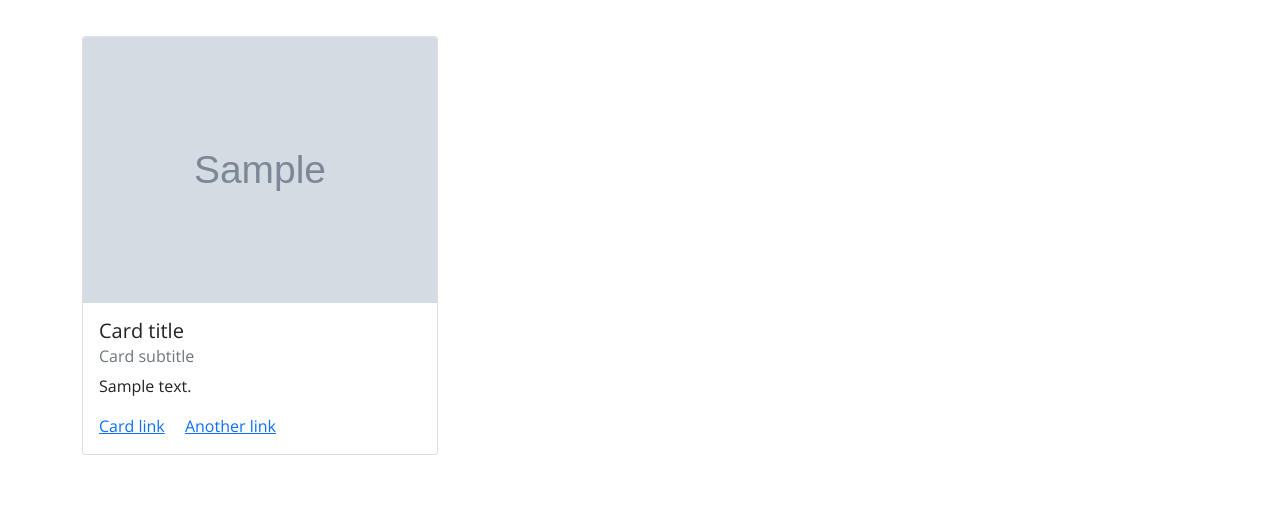
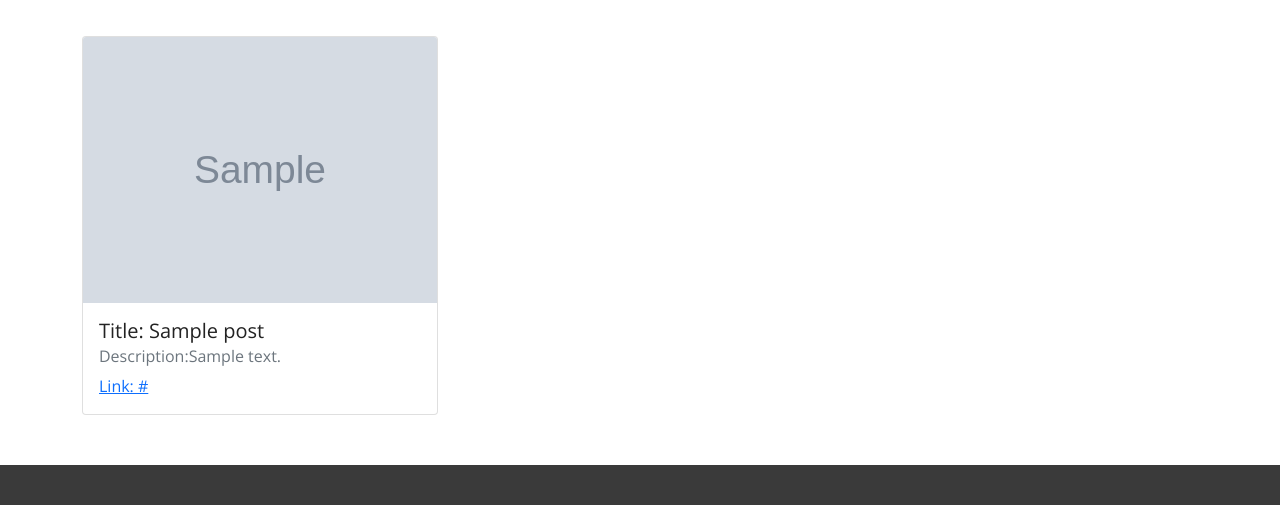
Before and after one commit to trevin-livele/django_api_awwwards, a Django app: page / in a window 1280 px wide. Shown: the part 800-1305 px from the top of the page. After the commit the page ends 1265 px from the top, so only its background shows below. Run offline with Django 3.2, Linux system fonts and the light colour scheme; tables that the repository leaves empty hold one stand-in row (values such as "Sample post"); grey boxes marked "Sample" are stand-in pictures.

Commit message:
added link and description

```diff
--- a/awwwards/views.py
+++ b/awwwards/views.py
@@ -5,7 +5,14 @@ from uploading.models import Post
 
 def home(request):
     posts = Post.objects.all()
+    title = Post.objects.all()
+    description = Post.objects.all()
+    post_link = Post.objects.all()
     context = {
-        'posts' : posts,
+        'posts'         : posts,
+        'title'         : title,
+        'description'  : description,
+        'post_link'     :  post_link,
+
     }
     return render(request, 'home.html', context)
--- a/templates/home.html
+++ b/templates/home.html
@@ -24,11 +24,9 @@
                     <img src="{{post.image.url}}" class="card-img-top"
                         alt="...">
                     <div class="card-body">
-                        <h5 class="card-title">Card title</h5>
-                        <h6 class="card-subtitle mb-2 text-muted">Card subtitle</h6>
-                        <p>{{post.description}} </p>
-                        <a href="#" class="card-link">Card link</a>
-                        <a href="#" class="card-link">Another link</a>
+                        <h5 class="card-title">Title: {{post.title}}</h5>
+                        <h6 class="card-subtitle mb-2 text-muted">Description:{{post.description}}</h6>
+                        <a href="#" class="card-link">Link: {{post.post_link}}</a>
                     </div>
                 </div>
                             </div>
--- a/uploading/forms.py
+++ b/uploading/forms.py
@@ -5,4 +5,4 @@ class ImageForm(forms.ModelForm):
     """Form for the image model"""
     class Meta:
         model = Post
-        fields = ('title', 'image')
+        fields = ('title', 'image','description','post_link')
--- a/uploading/models.py
+++ b/uploading/models.py
@@ -12,6 +12,7 @@ class Post(models.Model):
     description = models.CharField(max_length=200)
     date_posted  =  models.DateTimeField(auto_now_add=True)
     date_updated = models.DateTimeField(auto_now=True)
+    post_link = models.CharField(max_length=20, unique=True,null=True)
 
 
     def __str__(self):
```
Also changed, not shown: uploading/migrations/0003_post_post_link.py (added).
